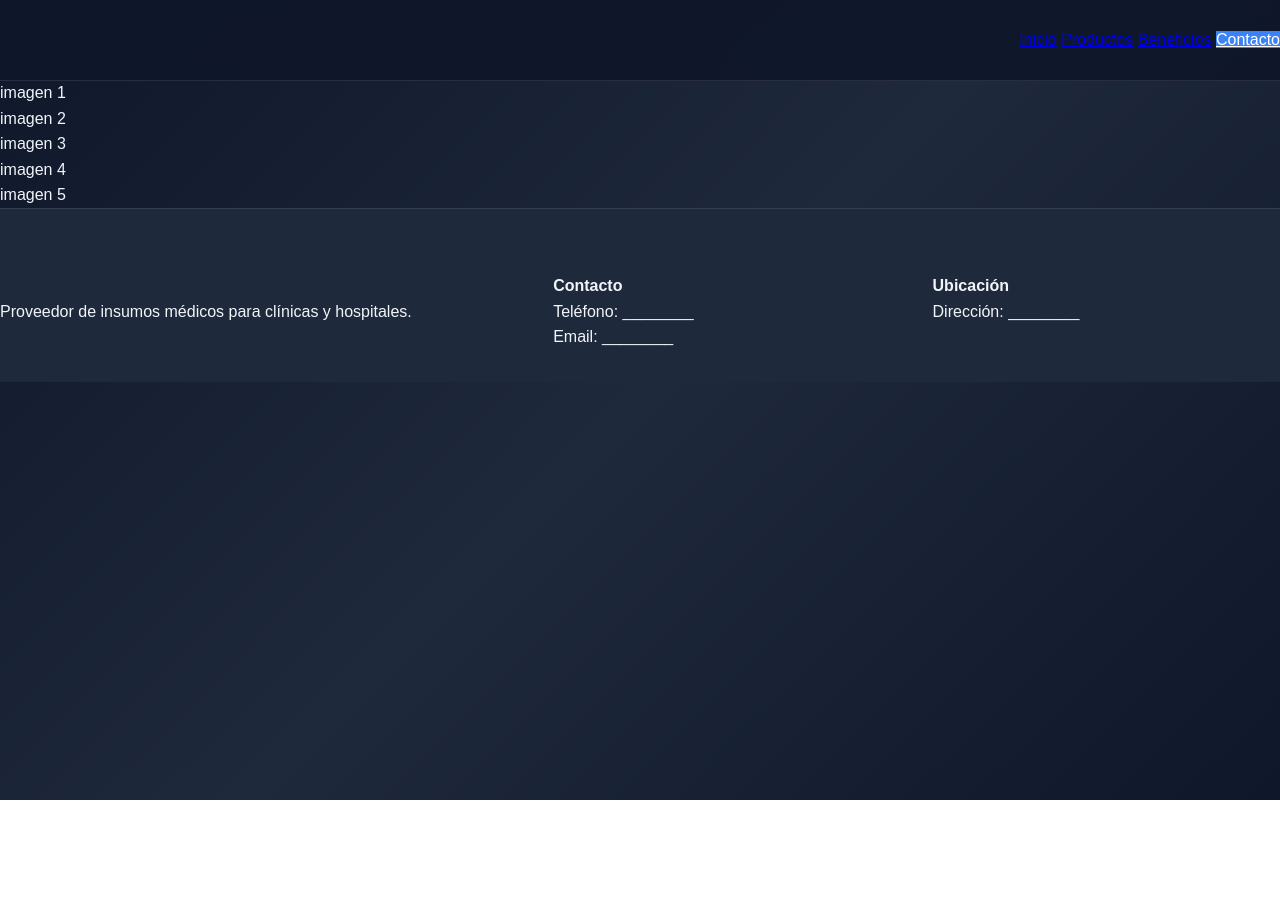
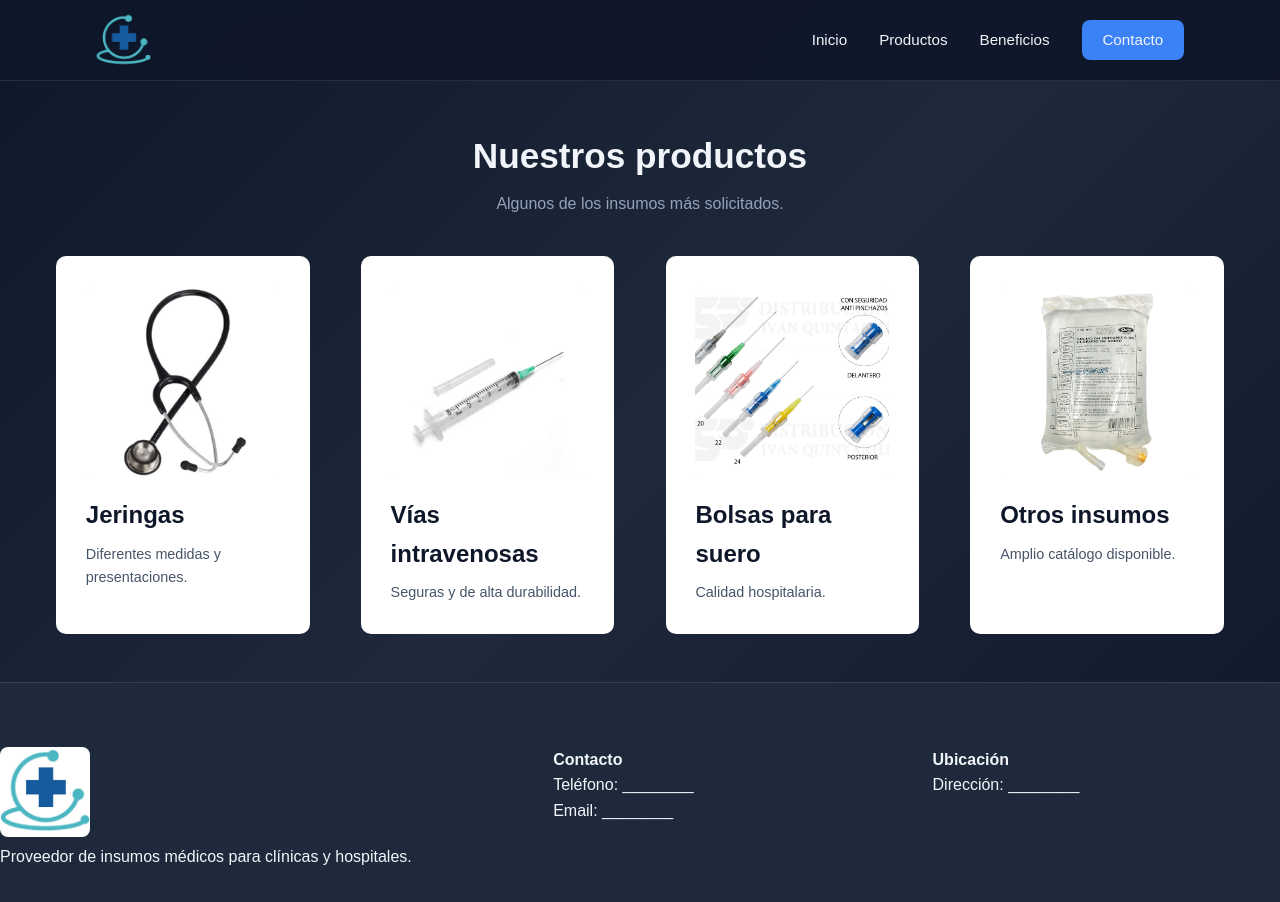
Before and after one commit to kikeEsponja/medical-store, a plain HTML site: page vistas/galeria.html in a window 1280 px wide. Before the commit the page ends 800 px from the top, so only its background shows below. Drawn offline with Linux system fonts and the light colour scheme; files whose address does not match are found by name.

Commit message:
septima actualización 12-02

```diff
--- a/estilos/medical.css
+++ b/estilos/medical.css
@@ -158,9 +158,11 @@ header {
 }
 
 .nav-list a:hover {
-  color: #fff;
+  color: var(--primary);
 }
-
+.nav-list .contacto:hover {
+  color: var(--text);
+}
 /* Menú móvil */
 .menu-toggle {
   display: none;
--- a/vistas/galeria.html
+++ b/vistas/galeria.html
@@ -9,27 +9,72 @@
 </head>
 <body>
 
-<header>
-  <div class="header-container">
-    <div class="logo"><img src="./imagen/logo.jpg" alt=""></div>
-    <nav>
-        <a href="../index.html">Inicio</a>
-        <a href="#productos">Productos</a>
-        <a href="#beneficios">Beneficios</a>
-        <a href="#contacto" class="btn-primary">Contacto</a>
-    </nav>
-  </div>
-</header>
+  <header class="header">
+    <div class="container header-container">
+      <a href="/" class="logo" aria-label="Ir al inicio">
+        <img src="../imagen/logo_.png" alt="Medical Store Logo">
+      </a>
+
+      <div class="nav-overlay"></div>
+      	<nav class="nav" id="main-nav" aria-label="Navegación principal">
+			<ul class="nav-list">
+				<li><a href="../index.html">Inicio</a></li>
+				<li><a href="../index.html#productos">Productos</a></li>
+				<li><a href="../index.html#beneficios">Beneficios</a></li>
+				<li><a href="../index.html#contacto" class="btn btn-primary">Contacto</a></li>
+			</ul>
+      	</nav>
+
+      	<button class="menu-toggle" aria-label="Abrir menú" aria-expanded="false" aria-controls="main-nav">
+        	<span></span>
+        	<span></span>
+        	<span></span>
+      	</button>
+    </div>
+  </header>
 
 <div class="spacer"></div>
 
-<section class="galeria">
-    <div>imagen 1</div>
-    <div>imagen 2</div>
-    <div>imagen 3</div>
-    <div>imagen 4</div>
-    <div>imagen 5</div>
-</section>
+    <section id="productos" class="section container">
+      <div class="section-title">
+        <h2>Nuestros productos</h2>
+        <p>Algunos de los insumos más solicitados.</p>
+      </div>
+
+      <div class="products-grid">
+        <article class="product-card">
+          <div class="product-image">
+            <img src="../imagen/productos/prod_1.webp" alt="Jeringas médicas">
+          </div>
+          <h3>Jeringas</h3>
+          <p>Diferentes medidas y presentaciones.</p>
+        </article>
+
+        <article class="product-card">
+          <div class="product-image">
+            <img src="../imagen/productos/prod_2.webp" alt="Vías intravenosas">
+          </div>
+          <h3>Vías intravenosas</h3>
+          <p>Seguras y de alta durabilidad.</p>
+        </article>
+
+        <article class="product-card">
+          <div class="product-image">
+            <img src="../imagen/productos/prod_3.webp" alt="Bolsas para suero">
+          </div>
+          <h3>Bolsas para suero</h3>
+          <p>Calidad hospitalaria.</p>
+        </article>
+
+        <article class="product-card">
+          <div class="product-image">
+            <img src="../imagen/productos/prod_4.webp" alt="Otros insumos médicos">
+          </div>
+          <h3>Otros insumos</h3>
+          <p>Amplio catálogo disponible.</p>
+        </article>
+      </div>
+    </section>
 
 <footer>
   <div class="footer-container">
```
Also changed, not shown: index.html (+1 -1 lines).
